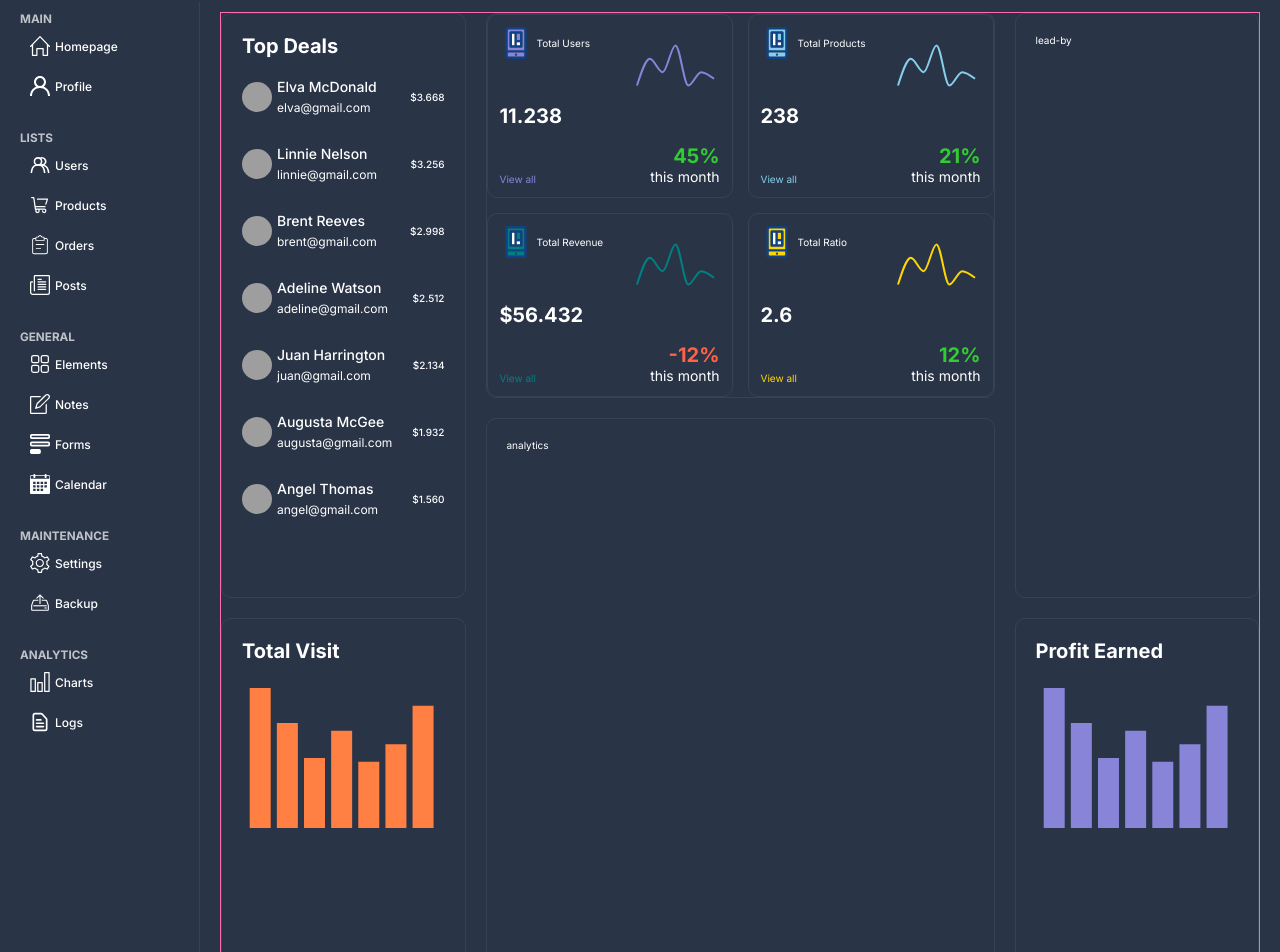
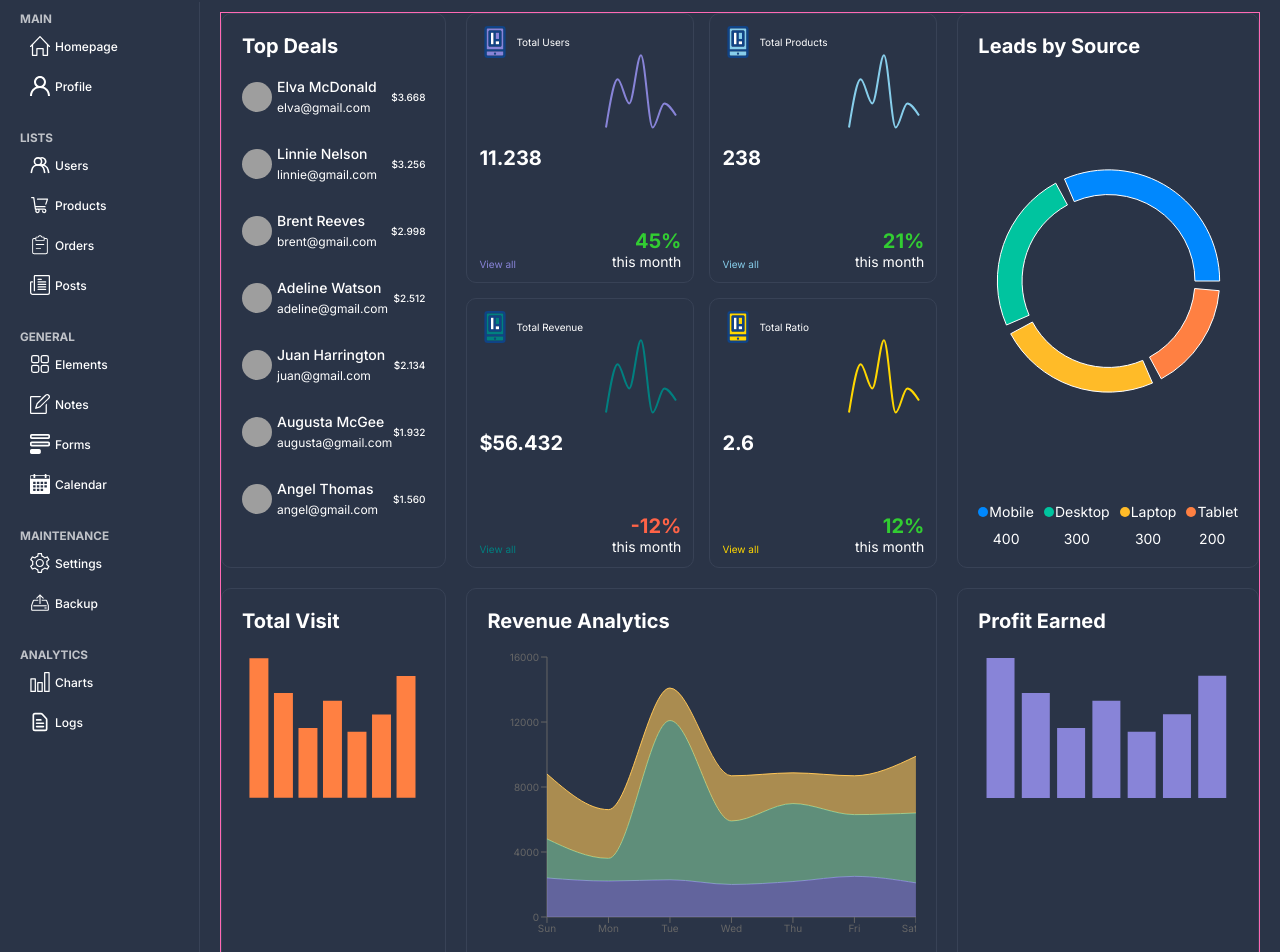
Before and after one commit to xmarya/hello-typescript, a React (Vite) app: page / in a window 1280 px wide. Shown: the part 90-1042 px from the top of the page. Built offline with nearby package versions, Linux system fonts and the light colour scheme; grey boxes are pictures that could not be loaded.

Commit message:
finished the home page

```diff
--- /dev/null
+++ b/src/components/AreaChartBox.tsx
@@ -0,0 +1,98 @@
+import {
+  Area,
+  AreaChart,
+  ResponsiveContainer,
+  Tooltip,
+  XAxis,
+  YAxis,
+} from "recharts";
+
+
+const data = [
+    {
+      name: "Sun",
+      books: 4000,
+      clothes: 2400,
+      electronic: 2400,
+    },
+    {
+      name: "Mon",
+      books: 3000,
+      clothes: 1398,
+      electronic: 2210,
+    },
+    {
+      name: "Tue",
+      books: 2000,
+      clothes: 9800,
+      electronic: 2290,
+    },
+    {
+      name: "Wed",
+      books: 2780,
+      clothes: 3908,
+      electronic: 2000,
+    },
+    {
+      name: "Thu",
+      books: 1890,
+      clothes: 4800,
+      electronic: 2181,
+    },
+    {
+      name: "Fri",
+      books: 2390,
+      clothes: 3800,
+      electronic: 2500,
+    },
+    {
+      name: "Sat",
+      books: 3490,
+      clothes: 4300,
+      electronic: 2100,
+    },
+  ];
+
+export default function AreaChartBox() {
+  return <div className="bigChartBox">
+  <h1>Revenue Analytics</h1>
+  <div className="chart">
+    <ResponsiveContainer width="100%" height="100%">
+      <AreaChart
+        data={data}
+        margin={{
+          top: 10,
+          right: 0,
+          left: 0,
+          bottom: 0,
+        }}
+      >
+        <XAxis dataKey="name" />
+        <YAxis />
+        <Tooltip />
+        <Area
+          type="monotone"
+          dataKey="electronic"
+          stackId="1"
+          stroke="#8884d8"
+          fill="#8884d8"
+        />
+        <Area
+          type="monotone"
+          dataKey="clothes"
+          stackId="1"
+          stroke="#82ca9d"
+          fill="#82ca9d"
+        />
+        <Area
+          type="monotone"
+          dataKey="books"
+          stackId="1"
+          stroke="#ffc658"
+          fill="#ffc658"
+        />
+      </AreaChart>
+    </ResponsiveContainer>
+  </div>
+</div>;
+}
--- /dev/null
+++ b/src/components/PieChartBox.tsx
@@ -0,0 +1,48 @@
+import { Cell, Pie, PieChart, ResponsiveContainer, Tooltip } from "recharts";
+
+const data = [
+    { name: "Mobile", value: 400, color: "#0088FE" },
+    { name: "Desktop", value: 300, color: "#00C49F" },
+    { name: "Laptop", value: 300, color: "#FFBB28" },
+    { name: "Tablet", value: 200, color: "#FF8042" },
+  ];
+
+
+export default function PieChartBox() {
+    return (
+        <div className="pieChartBox">
+      <h1>Leads by Source</h1>
+      <div className="chart">
+        <ResponsiveContainer width="99%" height={300}>
+          <PieChart>
+            <Tooltip
+              contentStyle={{ background: "white", borderRadius: "5px" }}
+            />
+            <Pie
+              data={data}
+              innerRadius={"70%"}
+              outerRadius={"90%"}
+              paddingAngle={5}
+              dataKey="value"
+            >
+              {data.map((item) => (
+                <Cell key={item.name} fill={item.color} />
+              ))}
+            </Pie>
+          </PieChart>
+        </ResponsiveContainer>
+      </div>
+      <div className="options">
+        {data.map((item) => (
+          <div className="option" key={item.name}>
+            <div className="title">
+              <div className="dot" style={{ backgroundColor: item.color }} />
+              <span>{item.name}</span>
+            </div>
+            <span>{item.value}</span>
+          </div>
+        ))}
+      </div>
+    </div>
+    )
+}
--- a/src/pages/home/Home.tsx
+++ b/src/pages/home/Home.tsx
@@ -1,5 +1,7 @@
+import AreaChartBox from "../../components/AreaChartBox";
 import BarChartBox from "../../components/BarChartBox";
 import ChartBox from "../../components/ChartBox";
+import PieChartBox from "../../components/PieChartBox";
 import TopBox from "../../components/TopBox";
 import { barChartBoxRevenue, barChartBoxVisits, chartBoxConversion, chartBoxProduct, chartBoxRevenue, chartBoxUser } from "../../data/charts";
 import "./home.scss";
@@ -8,17 +10,26 @@ export default function Home() {
   return (
     <div className="home-page">
       <div className="top-deals"><TopBox/></div>
+
       <div className="visits">
         <BarChartBox<"visits"> data={barChartBoxVisits} />
       </div>
+
       <div className="totals">
         <ChartBox<"users"> data={chartBoxUser}/>
         <ChartBox<"products"> data={chartBoxProduct}/>
         <ChartBox<"revenue"> data={chartBoxRevenue}/>
         <ChartBox<"ratio"> data={chartBoxConversion}/>
       </div>
-      <div className="analytics">analytics</div>
-      <div className="lead-by">lead-by</div>
+
+      <div className="analytics">
+        <AreaChartBox/>
+      </div>
+
+      <div className="lead-by">
+        <PieChartBox/>
+      </div>
+
       <div className="profit">
         <BarChartBox<"profit"> data={barChartBoxRevenue}/>
       </div>
--- a/src/pages/home/home.scss
+++ b/src/pages/home/home.scss
@@ -3,14 +3,13 @@
   border: var(--check);
   display: grid;
   grid-template-columns: repeat(4, 1fr);
-  grid-auto-rows: minmax(180px, auto);
+  grid-auto-rows: minmax(18rem, auto);
   grid-auto-flow: dense;
   gap: 2rem;
 
 }
 
 .top-deals,
-.totals,
 .analytics,
 .lead-by,
 .visits,
@@ -22,7 +21,7 @@
 
 .top-deals {
   grid-column: 1 / 2;
-  grid-row: span 3;
+  grid-row: span 2;
 }
 
 .visits {
@@ -39,7 +38,6 @@
   grid-template-rows: repeat(2, 1fr);
   gap: 1.5rem;
 
-  padding: 0;
 
   &> * {
     border: 1px solid var(--soft-bg);
@@ -52,15 +50,16 @@
 .analytics {
   grid-column: 2 / span 2;
   grid-row-start: 3;
-  grid-row-end: 6;
+  grid-row-end: 5;
 }
 
 .lead-by {
   grid-column: 4 / 5;
-  grid-row: 1 / span 3;
+  grid-row: 1 / span 2;
 }
 
 .profit {
+  grid-column-end: -1;
   grid-row: span 2;
 }
 
```
